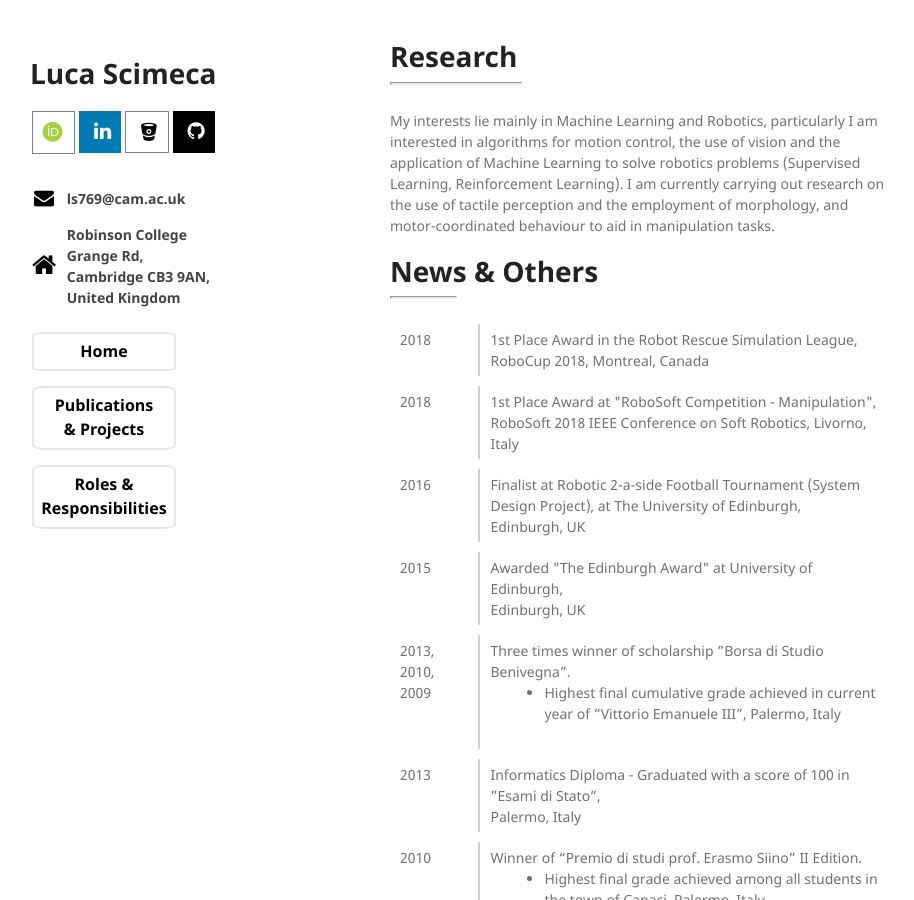
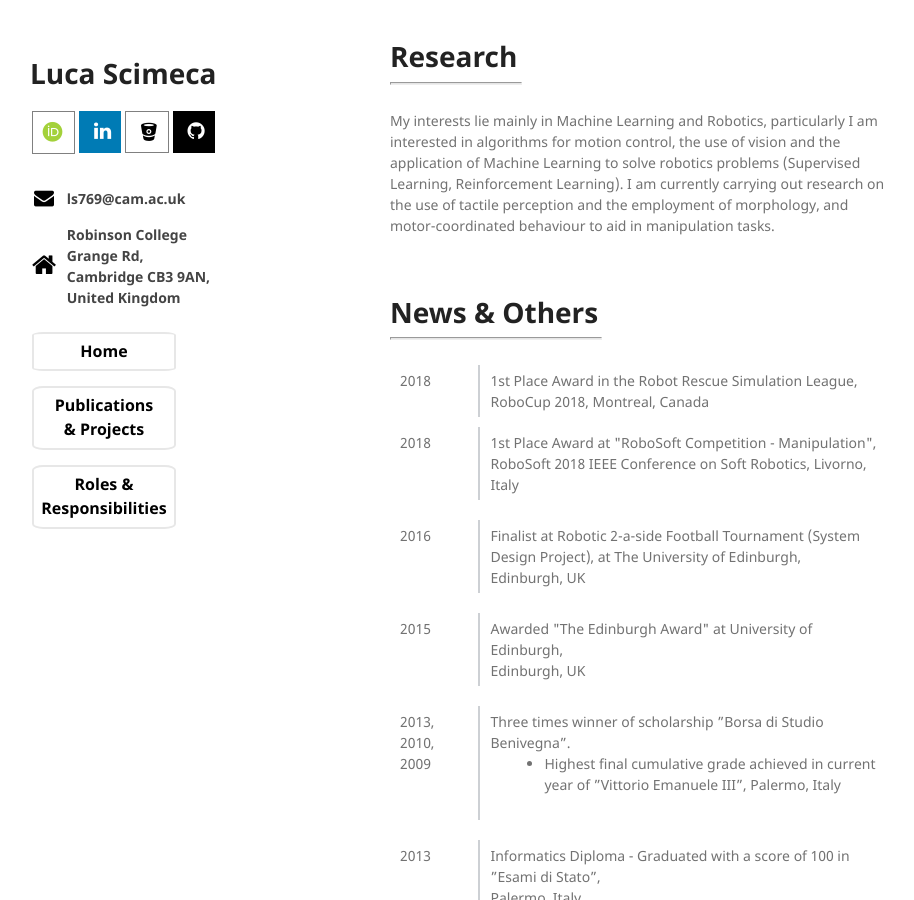
Before and after one commit to lucascimeca/lucascimeca.github.io, a Jekyll site: the page built from index.md, in a window 1280 px wide and 900 px high, scrolled down 901 px. Shown: the whole window, without its empty margins (180-1094 px from the left). Built offline with Jekyll 4.4.1, drawn with Linux system fonts in a browser that asks for light colours; nearby versions of some CDN libraries; some web fonts are replaced; the repository's description, which GitHub fills in, is left out.

Commit message:
Update index.md

```diff
--- a/index.md
+++ b/index.md
@@ -25,12 +25,13 @@ I have won over 13 awards among which 9 paid scholarships for academic performan
 <hr style="width: 130px">
 
 My interests lie mainly in Machine Learning and Robotics, particularly I am interested in algorithms for motion control, the use of vision and the application of Machine Learning to solve robotics problems (Supervised Learning, Reinforcement Learning). I am currently carrying out research on the use of tactile perception and the employment of morphology, and motor-coordinated behaviour to aid in manipulation tasks.
+
 <br/>
 
 # [](#News) News & Others
-<hr style="width: 65px">
+<hr style="width: 210px">
 
-<table width="770">
+<table width="800">
   <tr>
     <td style="border-right: 2px solid #cdd0d4; vertical-align:top; text-align=right"> 2018 </td>
     <td> 1st Place Award in the Robot Rescue Simulation League, <br/>RoboCup 2018, Montreal, Canada </td>
@@ -41,16 +42,19 @@ My interests lie mainly in Machine Learning and Robotics, particularly I am inte
     <td> 1st Place Award at "RoboSoft Competition - Manipulation", <br/>RoboSoft 2018 IEEE Conference on Soft Robotics, Livorno, Italy</td>
   </tr>
   <tr><td></td></tr>
+  <tr><td></td></tr>
   <tr>
     <td style="border-right: 2px solid #cdd0d4; vertical-align:top; text-align=right"> 2016 </td>
     <td> Finalist at Robotic 2-a-side Football Tournament (System Design Project), at The University of
 Edinburgh, <br/>Edinburgh, UK </td>
   </tr>
   <tr><td></td></tr>
+  <tr><td></td></tr>
   <tr>
     <td style="border-right: 2px solid #cdd0d4; vertical-align:top; text-align=right"> 2015 </td>
     <td> Awarded "The Edinburgh Award" at University of Edinburgh, <br/>Edinburgh, UK </td>
   </tr>
+  <tr><td></td></tr>
   <tr><td></td></tr>
   <tr>
     <td style="border-right: 2px solid #cdd0d4; vertical-align:top; text-align=right"> 2013, 2010, 2009 </td>
@@ -61,10 +65,12 @@ Edinburgh, <br/>Edinburgh, UK </td>
     </td>
   </tr>
   <tr><td></td></tr>
+  <tr><td></td></tr>
   <tr>
     <td style="border-right: 2px solid #cdd0d4; vertical-align:top; text-align=right"> 2013 </td>
     <td> Informatics Diploma - Graduated with a score of 100 in ”Esami di Stato”, <br/>Palermo, Italy</td>
   </tr>
+  <tr><td></td></tr>
   <tr><td></td></tr>
   <tr>
     <td style="border-right: 2px solid #cdd0d4; vertical-align:top; text-align=right"> 2010 </td>
```
